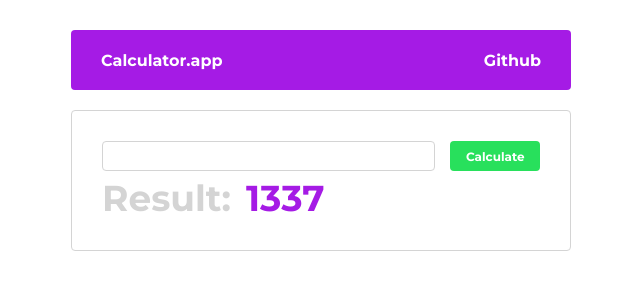
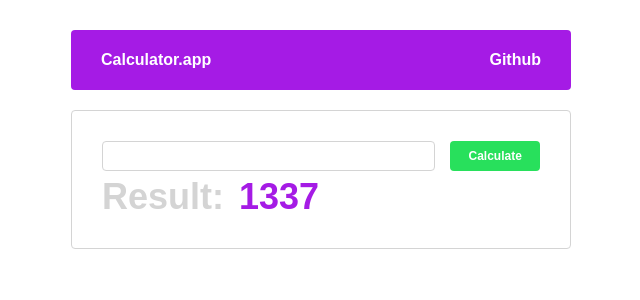
Before and after one commit to andreyshinpng/calculator.app, a PHP site: page / in a window 1280 px wide. Shown: the top 300 px of the page, without its empty margins (319-959 px from the left). Run offline with PHP 8.4, Linux system fonts and the light colour scheme; some web fonts are replaced.

Commit message:
added new font "lucida console local"

```diff
--- a/css/main.css
+++ b/css/main.css
@@ -1,7 +1,12 @@
 @import url('https://fonts.googleapis.com/css2?family=Montserrat:wght@400;700&display=swap');
 
-body {
-    font-family: 'Montserrat', sans-serif;
+@font-face {
+    font-family: "Lucida Console Local";
+    src: url(../fonts/lucidaconsole.ttf) format("truetype");
+}
+
+body, input {
+    font-family: "Lucida Console Local", sans-serif;
 }
 
 body, p {
@@ -60,7 +65,6 @@ form {
 }
 
 input {
-    font-family: 'Montserrat', sans-serif;
     border-radius: 4px;
 }
 
```
